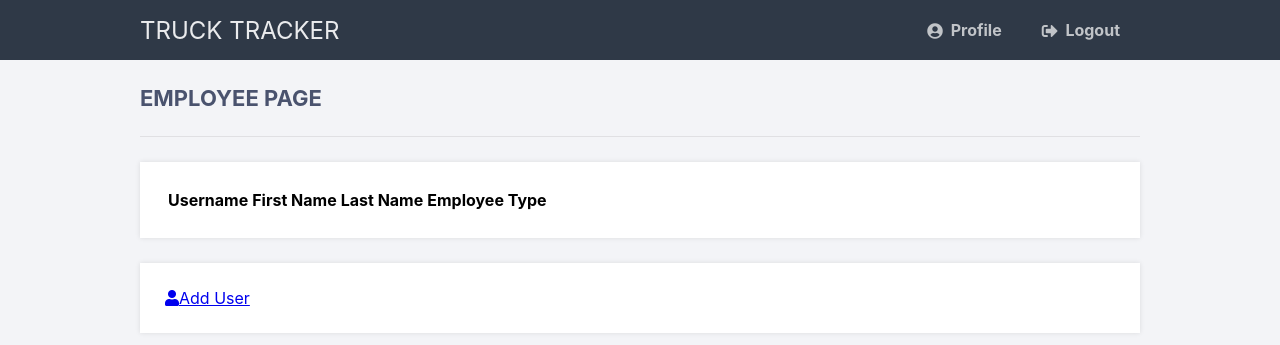
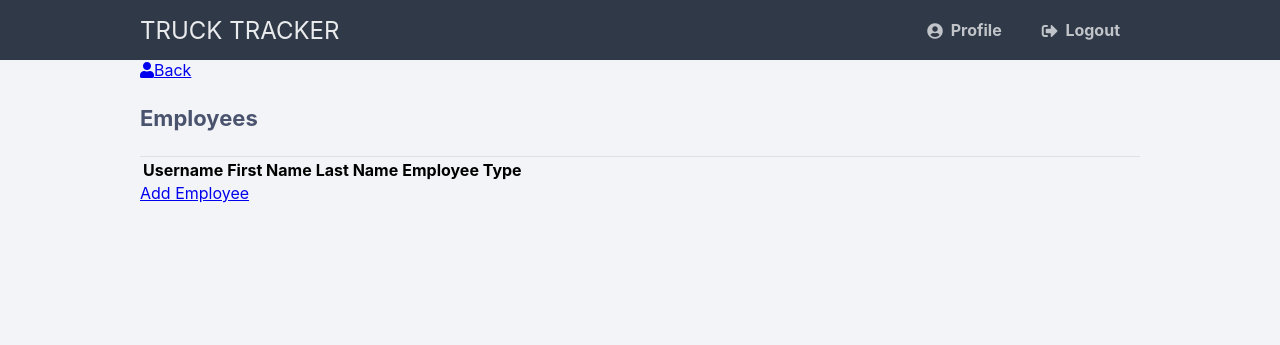
Before and after one commit to CodyBu/Truck-Tracker, a Flask app: page /employees in a window 1280 px wide. Shown: the top 345 px of the page. Run offline with Flask 2, Linux system fonts and the light colour scheme; a user stored in the database is signed in; data comes from the database, SQL or seed files in the repository; lists and menus that the app fills with data are empty; some libraries are stand-ins or nearby versions.

Commit message:
Update employees.html

```diff
--- a/templates/employees.html
+++ b/templates/employees.html
@@ -2,25 +2,74 @@
 
 {% block title %}Employees{% endblock %}
 
+
+
+
 {% block content %}
-<h2>EMPLOYEE PAGE</h2>
-<div>
-    <table>
-        <tr>
-            <th>Username</th>
-            <th>First Name</th>
-            <th>Last Name</th>
-            <th>Employee Type</th>
-        </tr>
+<main>
+  <div class="container py-4">
+    <header class="pb-3 mb-4 border-bottom">
+
+      <div class="d-grid gap-2 d-md-block">
+      <div> <a class="btn btn-secondary btn-sm btn-block" href="{{ url_for('admin') }}"><i class="fas fa-user"></i>Back</a></div>
+      </div>
+    </header>
+<div class="p-5 mb-4 bg-light border rounded-3 text-center container">
+  <div class="container-md py-5 d-grid gap-4">
+    <h2 class="fw-bold">Employees</h2>
+    <form action="{{ url_for('viewProfile') }}" method="post">
+    <table class="table table-striped table-hover table-bordered table-responsive">
+      <thead>
+      <tr>
+        <th scope="col" >Username</th>
+        <th scope="col">First Name</th>
+        <th scope="col">Last Name</th>
+        <th scope="col">Employee Type</th>
+      </tr>
+      </thead>
         {% for user in employeeList %}
+      <tbody>
         <tr>
             <td>{{ user.UserName }}</td>
             <td>{{ user.FirstName }}</td>
             <td>{{ user.LastName }}</td>
             <td>{{ user.UserType }}</td>
         </tr>
+      </tbody>
         {% endfor %}
     </table>
 </div>
-<div> <a href="{{ url_for('addEmployee') }}"><i class="fas fa-user"></i>Add User</a></div>
+<div> <a class="btn btn-primary btn-lg btn-block" href="{{ url_for('addEmployee') }}">Add Employee</a></div>
+
+
+</div>
+</main>
 {% endblock %}
+
+
+<h2 class="fw-bold">Vehicles</h2>
+<form action="{{ url_for('vehicleProfile') }}" method="post">
+<table class="table table-striped table-hover table-bordered table-responsive">
+  <thead>
+  <tr>
+    <th></th>
+    <th scope="col">ID</th>
+    <th scope="col">License Plate</th>
+    <th scope="col">Vehicle Type</th>
+  </tr>
+  </thead>
+      {% for vehicle in vehicleList %}
+  <tbody>
+    <tr>
+      <td><input type="radio" name="selected" value="{{ vehicle.VehicleID }}" id="{{ vehicle.VehicleID }}"></td>
+      <td>{{ vehicle.VehicleID }}</td>
+      <td>{{ vehicle.LicensePlate }}</td>
+      <td>{{ vehicle.VehicleType }}</td>
+    </tr>
+  </tbody>
+    {% endfor %}
+</table>
+  <input class="btn btn-secondary btn-lg btn-block" type="submit" value="View Vehicle">
+</form>
+</div>
+<div> <a class="btn btn-primary btn-lg btn-block" href="{{ url_for('addVehicle') }}">Add Vehicle</a></div>
```
